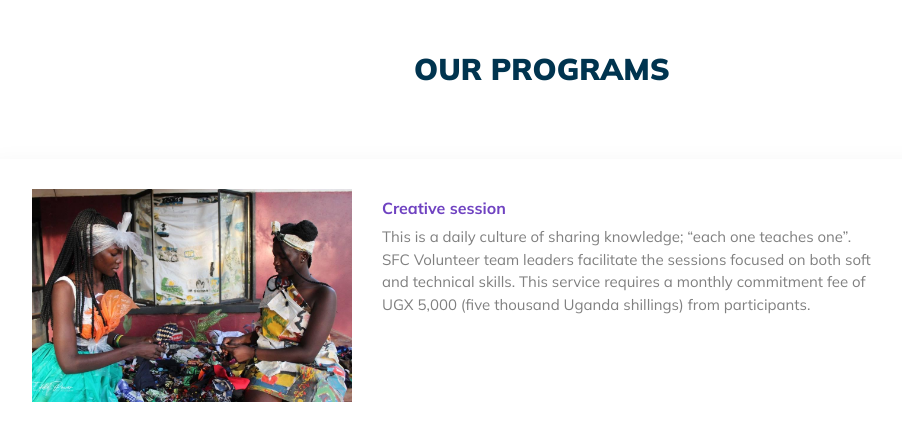
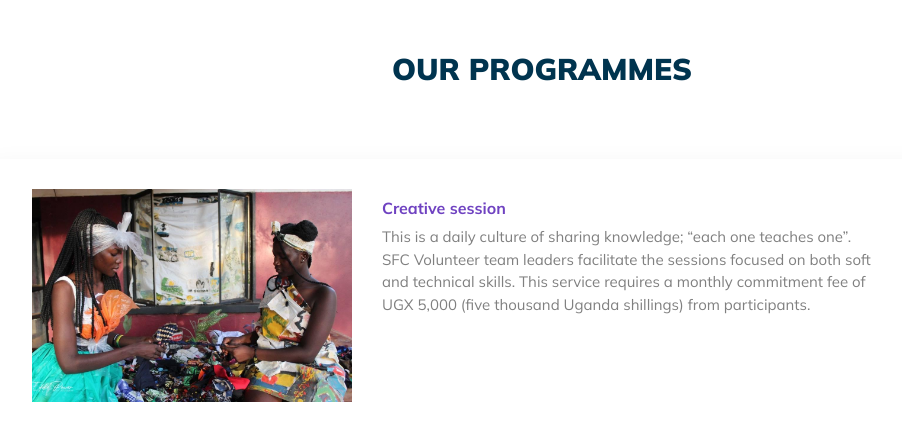
Before and after one commit to olukmark/starface, a PHP site: page /what-we-do.php in a window 1280 px wide. Shown: the part 349-780 px from the top of the page, without its empty margins (98-1000 px from the left). Run offline with PHP 8.4, Linux system fonts and the light colour scheme; some web fonts are replaced.

Commit message:
class removal

```diff
--- a/what-we-do.php
+++ b/what-we-do.php
@@ -35,7 +35,7 @@
     <div class="container">
       <div class="row mb-5">
         <div class="col-lg-7 mx-auto text-center">
-          <h2 class="mb-4 section-heading">OUR PROGRAMS</h2>
+          <h2 class="mb-4 section-heading">OUR PROGRAMMES</h2>
           <p></p>
         </div>
       </div>
--- a/who-we-are.php
+++ b/who-we-are.php
@@ -52,7 +52,7 @@
         </div>
       </div>
     </div>
-    <div class="site-section bg-sandy-brown bg-img">
+    <div class="site-section bg-sandy-brown">
       <div class="container">
         <div class="row mb-3">
           <div class="col-lg-7 text-center mx-auto">
```
